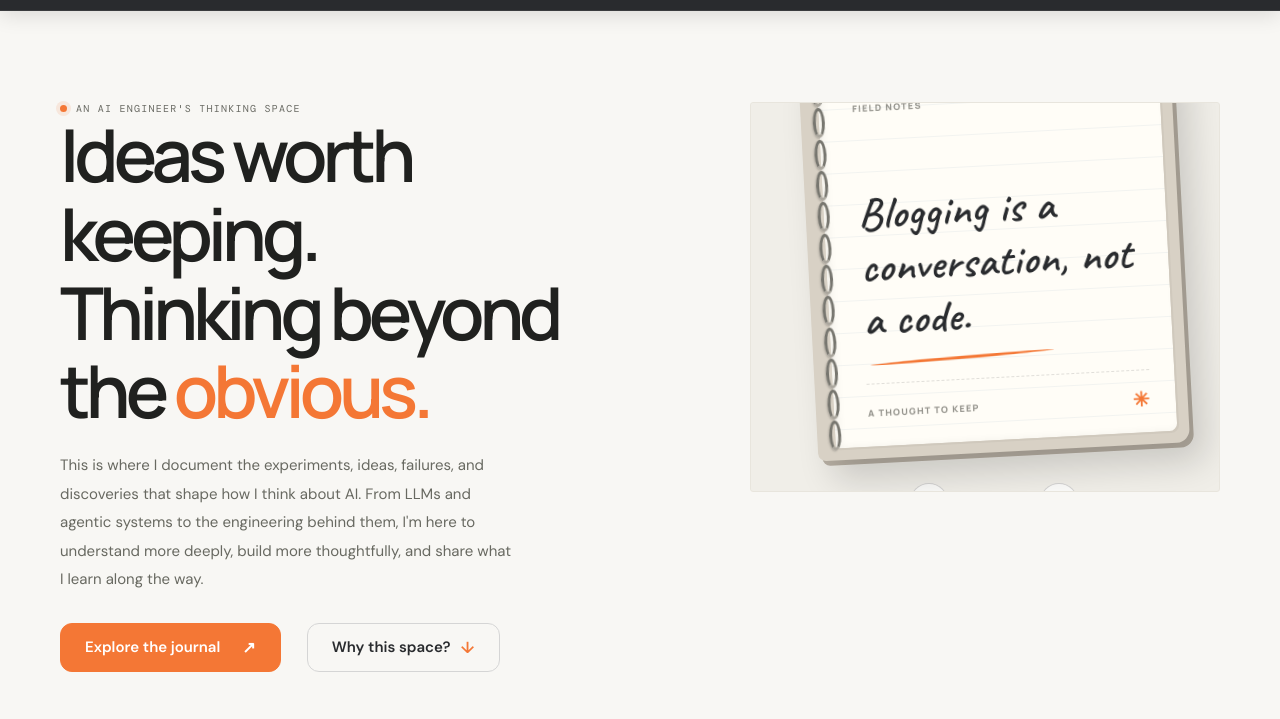
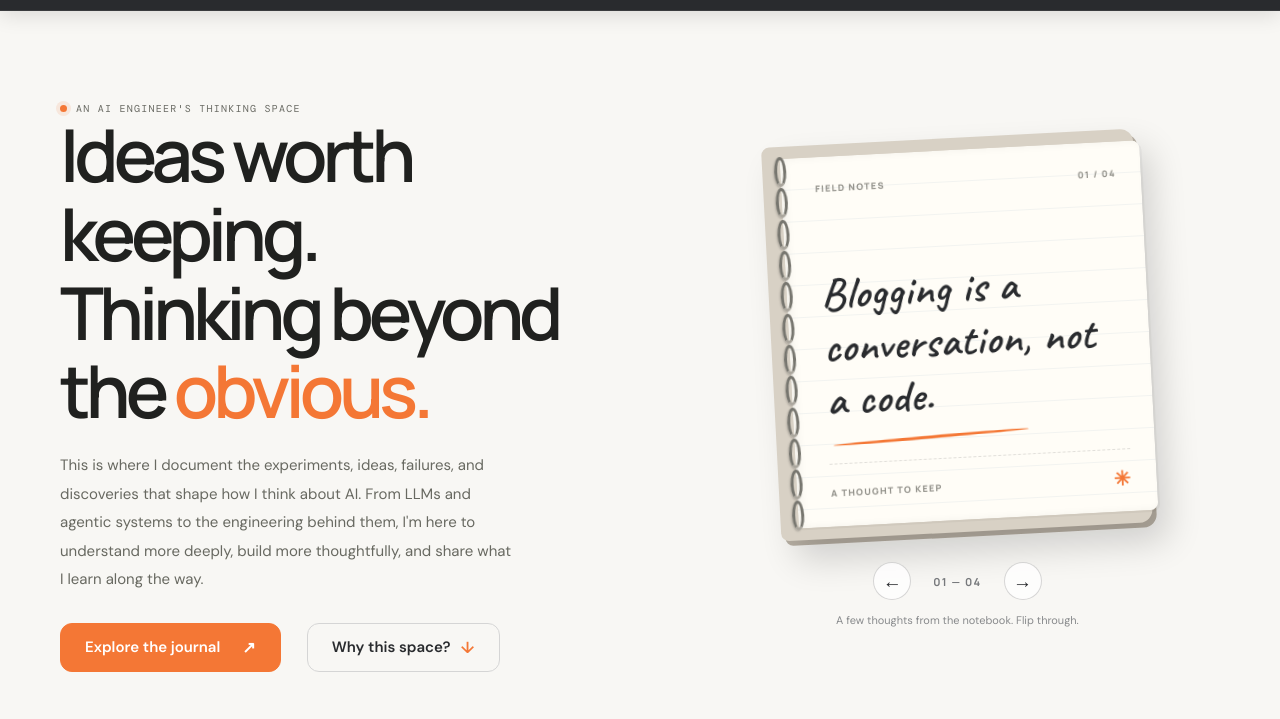
Before and after one commit to Shreyas-jdv/the-latent-space, a plain HTML site: page index.html in a window 1280 px wide. Shown: the part 81-800 px from the top of the page. Drawn offline with nearby package versions, Linux system fonts and the light colour scheme.

Commit message:
Update style.css

```diff
--- a/style.css
+++ b/style.css
@@ -135,17 +135,124 @@ button:focus-visible, a:focus-visible, input:focus-visible {
 .hero-footnote { margin-top: 62px; color: #777870; font: 9px var(--mono); letter-spacing: 1px; }
 .hero-footnote span { color: var(--orange); margin-right: 12px; }
 
+
+/* HERO ART: prevent notebook clipping */
 .hero-art {
-  height: 390px;
-  max-width: 470px;
+  display: flex;
+  align-items: center;
+  justify-content: center;
   width: 100%;
-  justify-self: end;
+  min-width: 0;
+  height: auto;
+  min-height: 460px;
+  padding: 30px 20px;
+  overflow: visible !important;
+  box-sizing: border-box;
+}
+
+/* Notebook wrapper */
+.notebook-scene {
   position: relative;
+  display: flex;
+  flex-direction: column;
+  align-items: center;
+  width: 100%;
+  max-width: 440px;
+  min-width: 0;
+  padding: 15px 25px;
+  box-sizing: border-box;
+  perspective: 1200px;
+}
+
+/* Notebook body */
+.notebook {
+  position: relative;
+  width: 100%;
+  max-width: 390px;
+  box-sizing: border-box;
+  padding: 12px 12px 12px 0;
+  background: #d8d1c5;
+  border-radius: 8px 13px 13px 8px;
+  box-shadow:
+    15px 20px 35px rgba(0, 0, 0, 0.16),
+    4px 5px 0 #b8b0a4;
+  transform: rotate(-2deg);
+}
+
+/* Paper */
+.notebook-pages {
+  width: 100%;
+  min-height: 365px;
+  margin-left: 18px;
+  box-sizing: border-box;
   overflow: hidden;
-  background: #f0eee8;
-  border: 1px solid #e8e5dd;
-  border-radius: 3px;
-  isolation: isolate;
+  background:
+    repeating-linear-gradient(
+      to bottom,
+      transparent 0,
+      transparent 31px,
+      rgba(105, 139, 173, 0.17) 32px
+    ),
+    #fffdf7;
+  border-radius: 3px 8px 8px 3px;
+}
+
+/* Page content */
+.notebook-page {
+  width: 100%;
+  min-height: 365px;
+  box-sizing: border-box;
+  padding: 25px 25px 20px 34px;
+}
+
+/* Spiral */
+.notebook-spiral {
+  position: absolute;
+  z-index: 3;
+  left: 3px;
+  top: 19px;
+  bottom: 19px;
+  display: flex;
+  flex-direction: column;
+  justify-content: space-between;
+}
+
+/* Controls */
+.notebook-controls,
+.notebook-hint {
+  position: relative;
+  z-index: 4;
+  width: 100%;
+}
+
+/* Responsive */
+@media (max-width: 900px) {
+  .hero-art {
+    min-height: 420px;
+  }
+
+  .notebook-scene {
+    max-width: 390px;
+  }
+}
+
+@media (max-width: 650px) {
+  .hero-art {
+    min-height: auto;
+    padding: 25px 10px 40px;
+  }
+
+  .notebook-scene {
+    max-width: 360px;
+    padding: 10px 15px;
+  }
+
+  .notebook-pages,
+  .notebook-page {
+    min-height: 320px;
+  }
+}
+
 }
 .art-grid {
   position: absolute; inset: 0;
```
